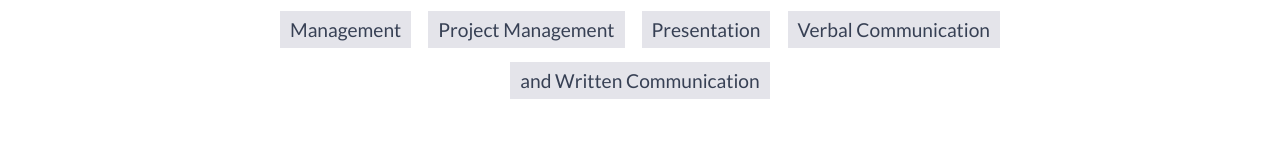
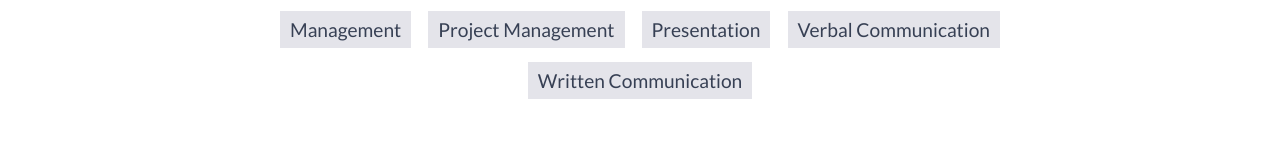
Before and after one commit to reshma-ponukollu/reshma-ponukollu.github.io, a website: page index.html in a window 1280 px wide. Shown: the part 4983-5135 px from the top of the page. Drawn offline with nearby package versions, Linux system fonts and the light colour scheme.

Commit message:
Update index.html

```diff
--- a/index.html
+++ b/index.html
@@ -350,7 +350,7 @@
             <li>Project Management</li>
             <li>Presentation</li>
             <li>Verbal Communication</li>
-            <li>and Written Communication</li>
+            <li>Written Communication</li>
         </ul>
     </div>
     <!-- End #skills -->
```
